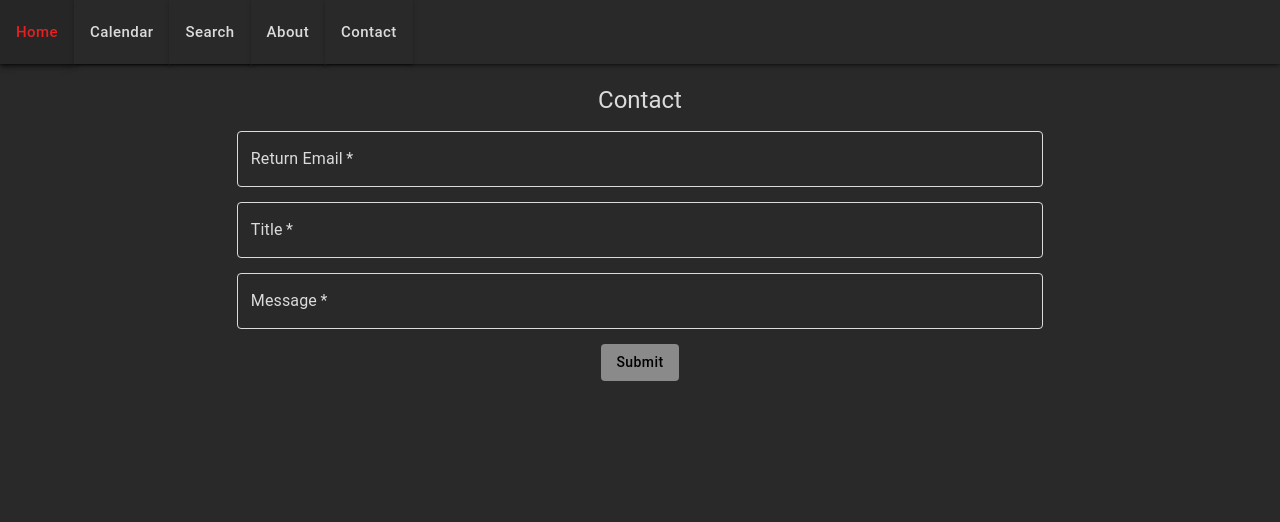
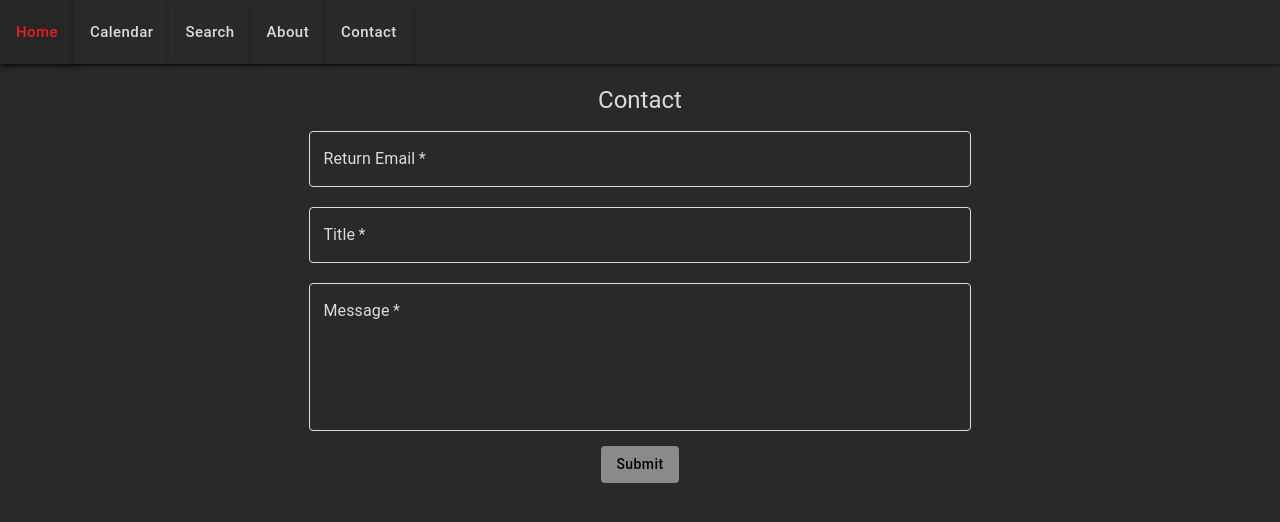
Before and after one commit to aPeoplesCalendar/apc-web, a React (Create React App) app: page /contact in a window 1280 px wide. Shown: the top 522 px of the page. Built offline with nearby package versions, Linux system fonts and the light colour scheme.

Commit message:
smaller inputs

```diff
--- a/src/components/Calendar/SimpleSearch/SimpleSearch/SimpleSearch.tsx
+++ b/src/components/Calendar/SimpleSearch/SimpleSearch/SimpleSearch.tsx
@@ -20,7 +20,7 @@ import { StyledTextField } from "../../StyledTextField/StyledTextField";
 // get better sharing functionality from buttons
 // add open source thing on repo
 // double check security
-// default imports
+// default imports from MUI
 
 export const SimpleSearch = () => {
   const [searchParams, setSearchParams] = useSearchParams();
--- a/src/components/Contact/Contact.styles.ts
+++ b/src/components/Contact/Contact.styles.ts
@@ -7,7 +7,9 @@ export const headerStyle = {
 export const formContainer = {
   display: "flex",
   flexDirection: "column",
-  gap: "15px",
+  gap: "20px",
+  width: "82%",
+  margin: "auto",
 };
 
 export const buttonContainer = {
--- a/src/components/Contact/Contact.tsx
+++ b/src/components/Contact/Contact.tsx
@@ -10,6 +10,9 @@ export const Contact = () => {
   });
 
   const handleChange = (e: { target: { name: string; value: string } }) => {
+    if (e.target.value.length > 1000) {
+      return;
+    }
     setContactFormData({
       ...contactFormData,
       [e.target.name]: e.target.value,
@@ -51,6 +54,7 @@ export const Contact = () => {
             value={message}
             onChange={handleChange}
             multiline
+            rows={5}
             required
             label="Message"
           />
```
